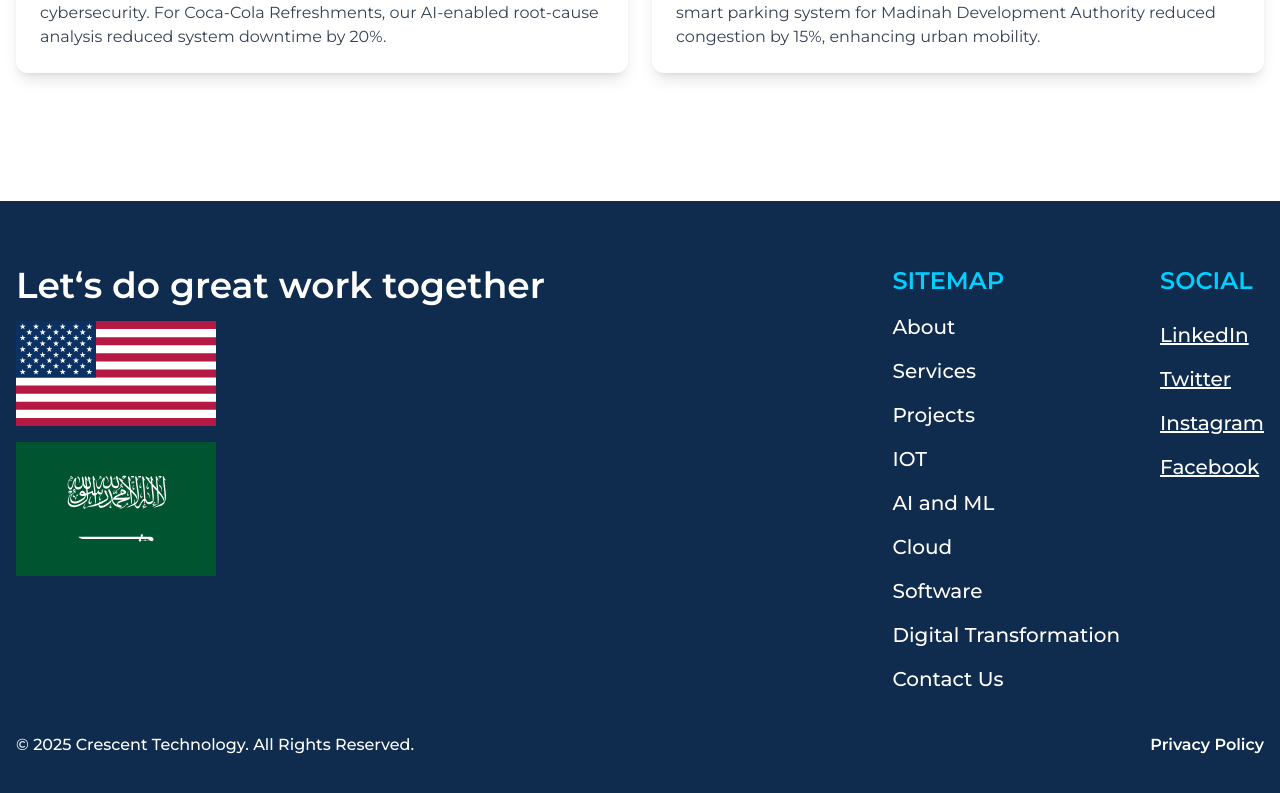
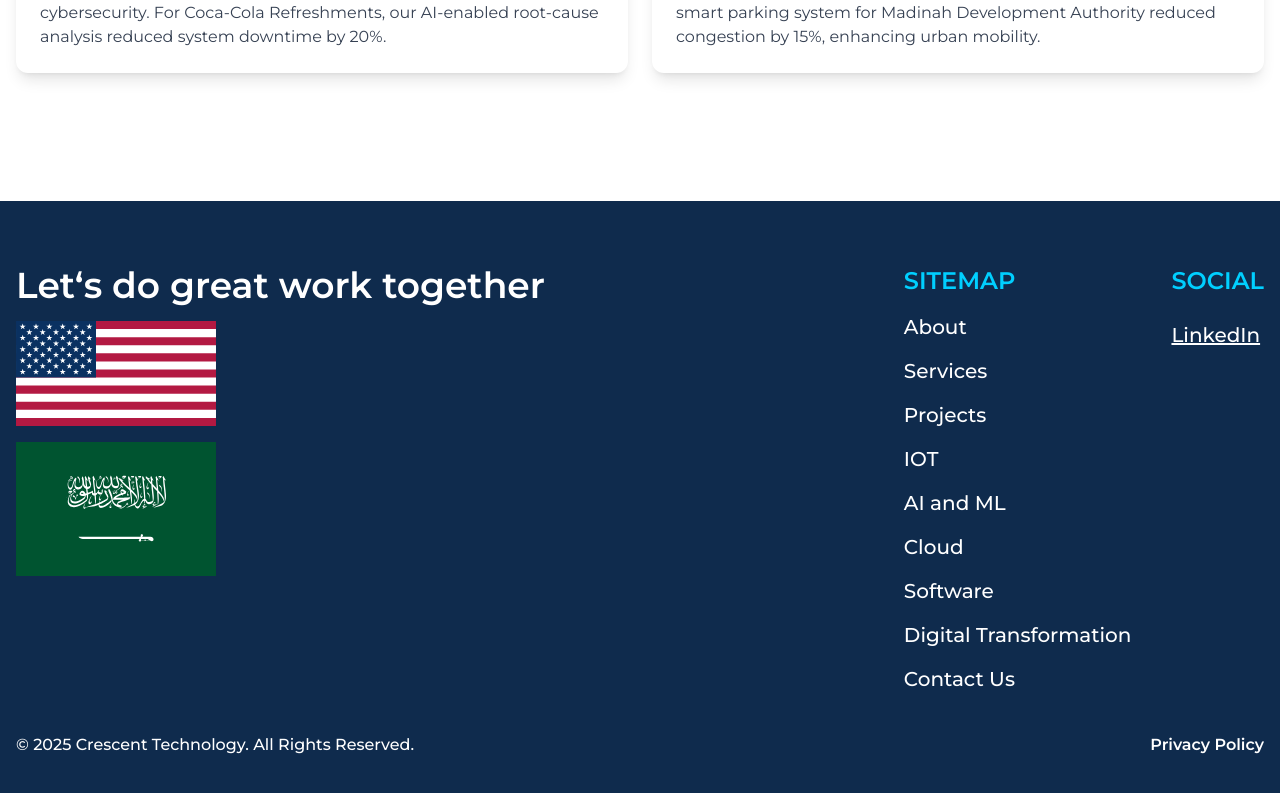
Before and after one commit to JoeJoeflyn/crescent-technology, a Next.js app: page /dt in a window 1280 px wide. Shown: the part 1443-2236 px from the top of the page. Built offline with nearby package versions, Linux system fonts and the light colour scheme.

Commit message:
feat: add social link

```diff
--- a/src/constants/index.ts
+++ b/src/constants/index.ts
@@ -555,8 +555,5 @@ export const PROJECTS = [
 ];
 
 export const SOCIAL_LINKS = [
-  { name: "LinkedIn", href: "https://www.linkedin.com/company/next-codez/" },
-  { name: "Twitter", href: "https://twitter.com/NextCodez" },
-  { name: "Instagram", href: "https://www.instagram.com/nextcodez/" },
-  { name: "Facebook", href: "https://www.facebook.com/nextcodezz" },
+  { name: "LinkedIn", href: "https://www.linkedin.com/company/crescentgcc" },
 ];
```
